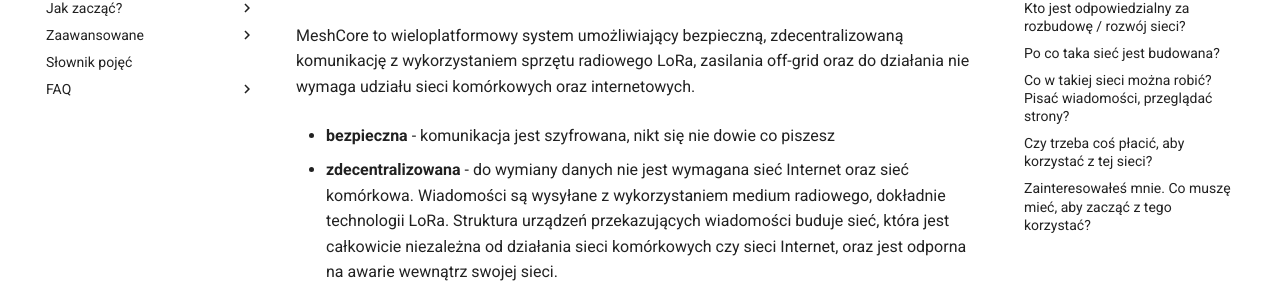
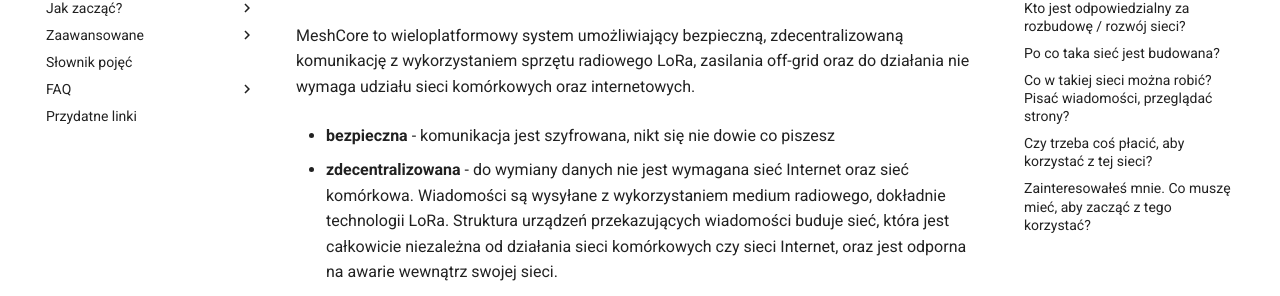
Before and after one commit to deFAT64/meshcore-manual-pl, an MkDocs documentation site: the page built from docs/index.md, in a window 1280 px wide. Shown: the part 157-453 px from the top of the page. Built offline with MkDocs 1.6.1 and Material for MkDocs 9.7.7, drawn with Linux system fonts in a browser that asks for light colours.

Commit message:
Update mkdocs.yml

```diff
--- a/mkdocs.yml
+++ b/mkdocs.yml
@@ -31,6 +31,7 @@ nav:
   - 'FAQ':
     - 'Najczęściej zadawane pytania': './faq/faq.md'
     - 'Dlaczego nie Meshtastic': './faq/dlaczegoNieMeshtastic.md'
+  - 'Przydatne linki': './przydatneLinki.md'
 theme:
   palette:
     primary: custom
```
